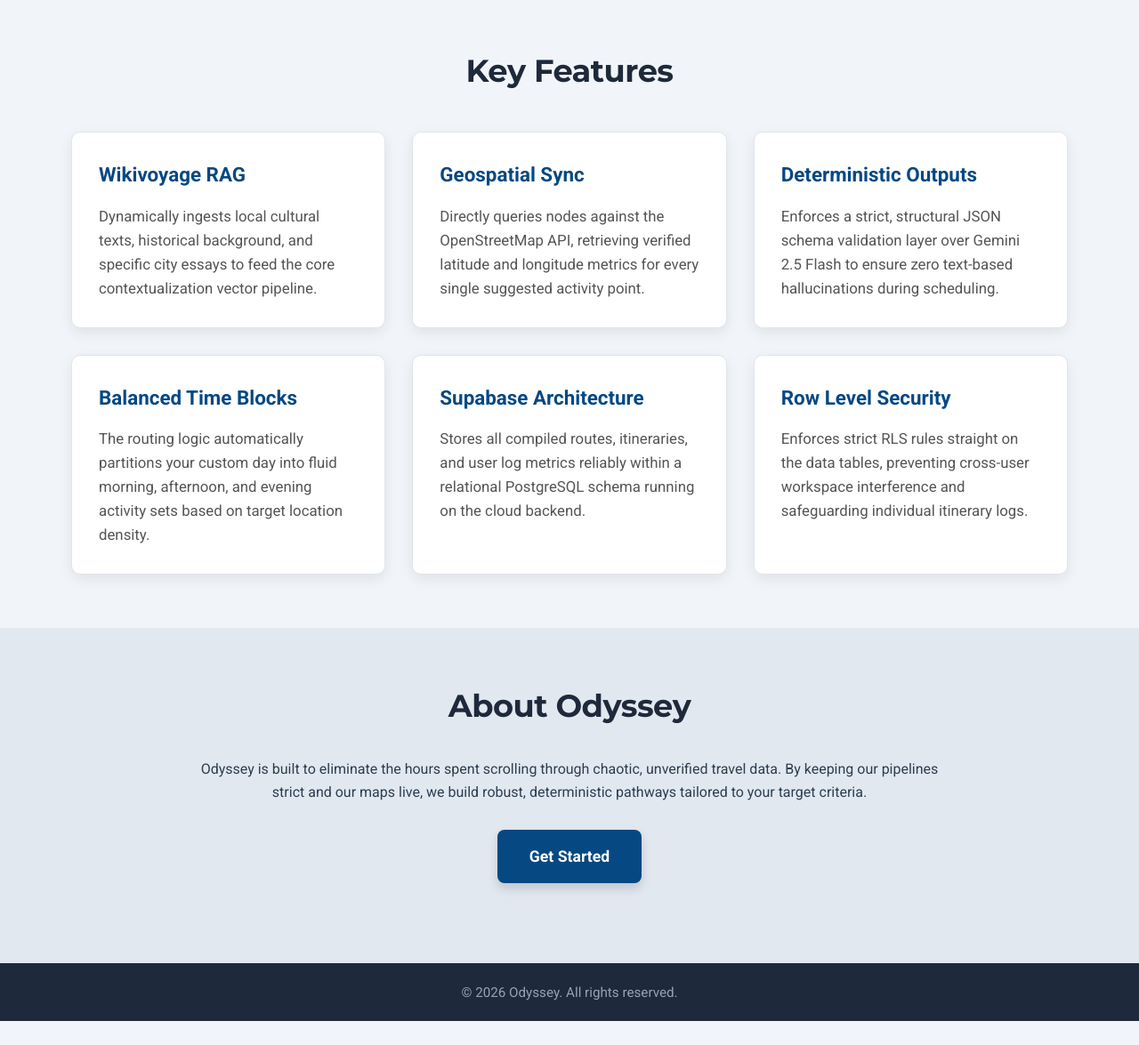
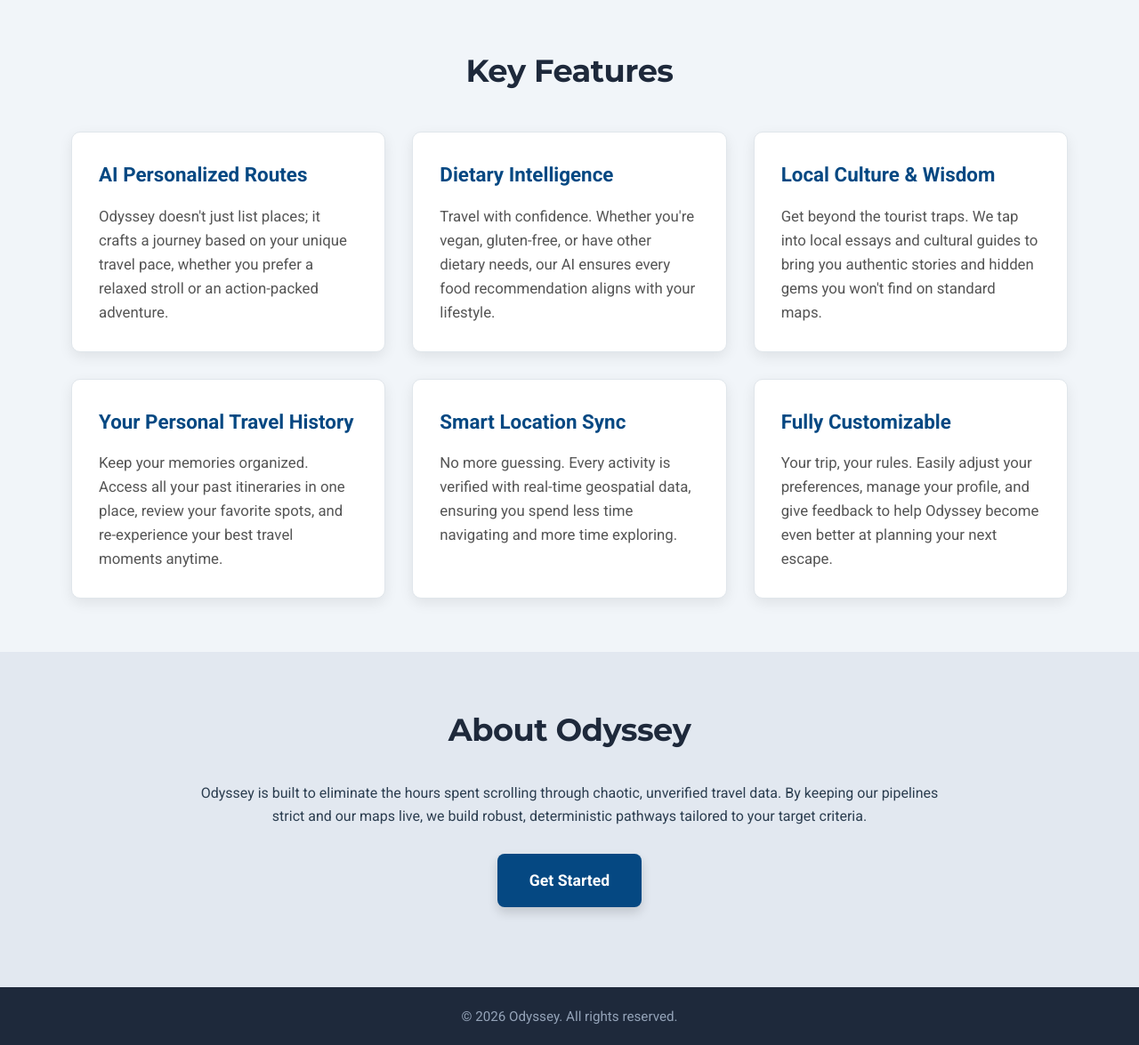
Before and after one commit to meleknurb/agentic-trip-planner, a Flask app: page / in a window 1280 px wide. Shown: the part 293-1468 px from the top of the page at 89% size. Before the commit the page ends 1441 px from the top, so only its background shows below. Run offline with Flask 3, Linux system fonts and the light colour scheme; some libraries are stand-ins or nearby versions.

Commit message:
feat(index): update feature highlights to focus on user-centric benefits and personalization

```diff
--- a/templates/index.html
+++ b/templates/index.html
@@ -32,33 +32,33 @@
             <div class="feature-grid">
 
                 <div class="feature-item">
-                    <h3>Wikivoyage RAG</h3>
-                    <p>Dynamically ingests local cultural texts, historical background, and specific city essays to feed the core contextualization vector pipeline.</p>
+                    <h3>AI Personalized Routes</h3>
+                    <p>Odyssey doesn't just list places; it crafts a journey based on your unique travel pace, whether you prefer a relaxed stroll or an action-packed adventure.</p>
                 </div>
 
                 <div class="feature-item">
-                    <h3>Geospatial Sync</h3>
-                    <p>Directly queries nodes against the OpenStreetMap API, retrieving verified latitude and longitude metrics for every single suggested activity point.</p>
+                    <h3>Dietary Intelligence</h3>
+                    <p>Travel with confidence. Whether you're vegan, gluten-free, or have other dietary needs, our AI ensures every food recommendation aligns with your lifestyle.</p>
                 </div>
 
                 <div class="feature-item">
-                    <h3>Deterministic Outputs</h3>
-                    <p>Enforces a strict, structural JSON schema validation layer over Gemini 2.5 Flash to ensure zero text-based hallucinations during scheduling.</p>
+                    <h3>Local Culture & Wisdom</h3>
+                    <p>Get beyond the tourist traps. We tap into local essays and cultural guides to bring you authentic stories and hidden gems you won't find on standard maps.</p>
                 </div>
 
                 <div class="feature-item">
-                    <h3>Balanced Time Blocks</h3>
-                    <p>The routing logic automatically partitions your custom day into fluid morning, afternoon, and evening activity sets based on target location density.</p>
+                    <h3>Your Personal Travel History</h3>
+                    <p>Keep your memories organized. Access all your past itineraries in one place, review your favorite spots, and re-experience your best travel moments anytime.</p>
                 </div>
 
                 <div class="feature-item">
-                    <h3>Supabase Architecture</h3>
-                    <p>Stores all compiled routes, itineraries, and user log metrics reliably within a relational PostgreSQL schema running on the cloud backend.</p>
+                    <h3>Smart Location Sync</h3>
+                    <p>No more guessing. Every activity is verified with real-time geospatial data, ensuring you spend less time navigating and more time exploring.</p>
                 </div>
 
                 <div class="feature-item">
-                    <h3>Row Level Security</h3>
-                    <p>Enforces strict RLS rules straight on the data tables, preventing cross-user workspace interference and safeguarding individual itinerary logs.</p>
+                    <h3>Fully Customizable</h3>
+                    <p>Your trip, your rules. Easily adjust your preferences, manage your profile, and give feedback to help Odyssey become even better at planning your next escape.</p>
                 </div>
 
             </div>
```
